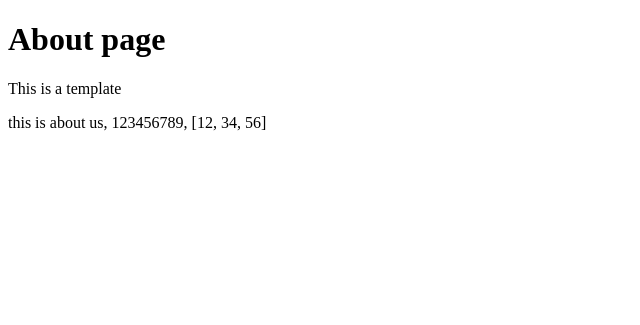
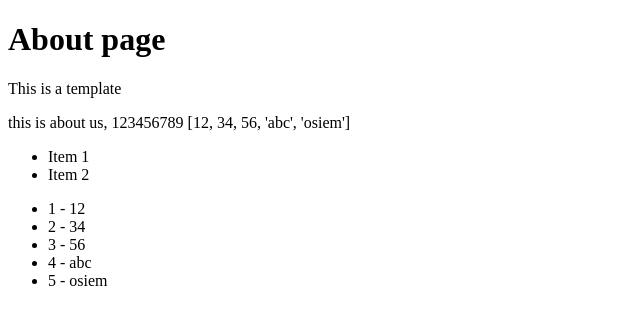
Before and after one commit to t123eus/trydjango, a Django app: page /about/ in a window 1280 px wide. Shown: the part 70-395 px from the top of the page, without its empty margins (0-640 px from the left). Run offline with Django 3.2, Linux system fonts and the light colour scheme.

Commit message:
for loop in a template

```diff
--- a/src/pages/views.py
+++ b/src/pages/views.py
@@ -15,7 +15,7 @@ def about_view(request, *args, **kwargs):
 	my_context = {
 		"my_text"  : "this is about us",
 		"my_number": 123456789,
-		"my_list"  : [12, 34, 56]
+		"my_list"  : [12, 34, 56, "abc", "osiem"]
 	}
 
 	return render(request, "about.html", my_context)
--- a/src/templates/about.html
+++ b/src/templates/about.html
@@ -6,6 +6,17 @@
 
 
 	<p>
-		{{my_text}}, {{my_number}}, {{my_list}}
+		{{my_text}}, {{my_number}}
+		{{my_list}}
 	</p>
+
+	<ul>
+		<li>Item 1</li>
+		<li>Item 2</li>
+	</ul>
+    <ul>
+	{% for my_sub_item in my_list %}
+		<li>{{forloop.counter}} - {{my_sub_item}}</li>
+	{% endfor %}
+	</ul>
 {% endblock %}
```
